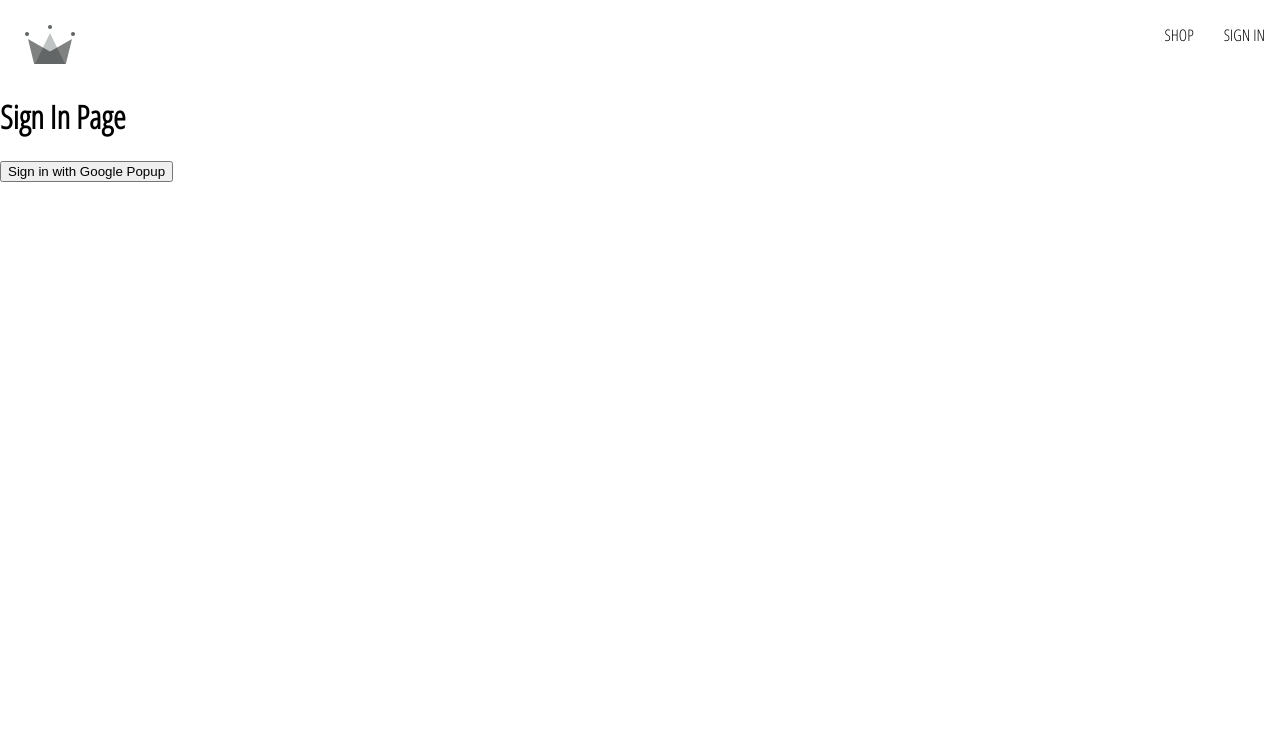
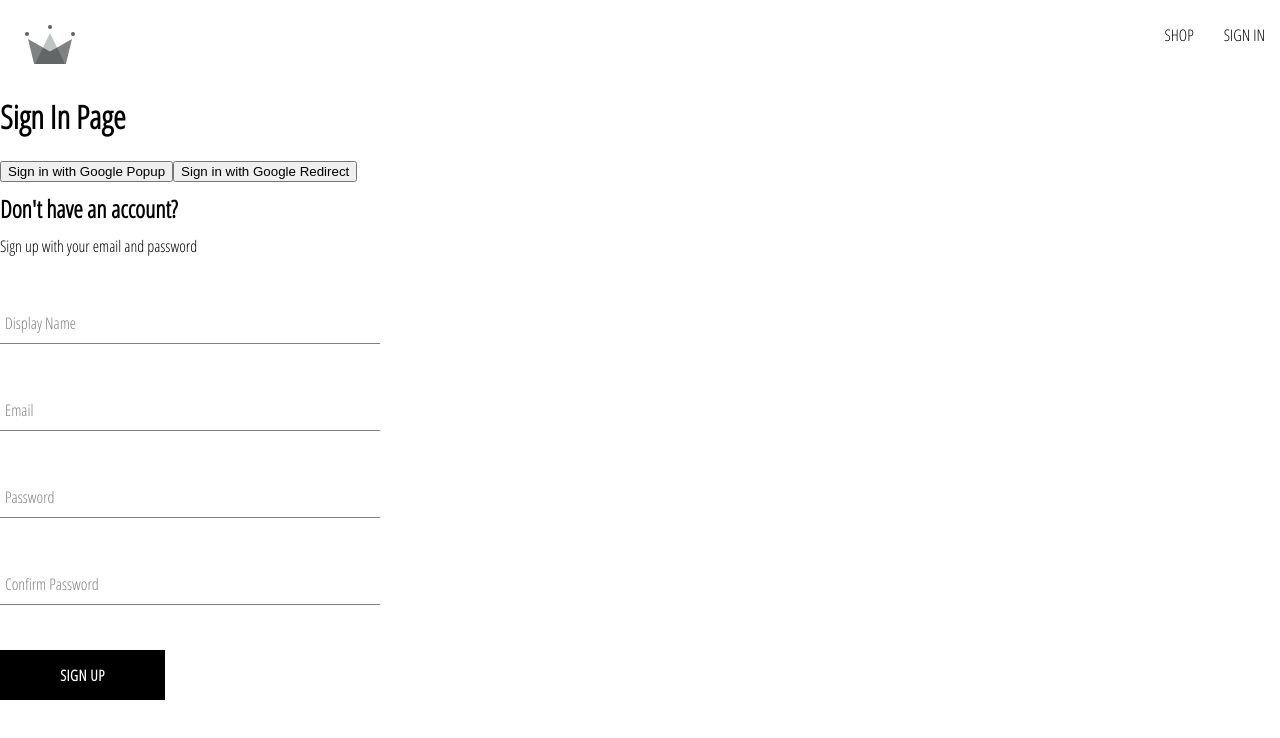
Before and after one commit to emrszr/crwn-clothing, a React (Create React App) app: page /sign-in in a window 1280 px wide. Shown: the top 738 px of the page. Built offline with nearby package versions, Linux system fonts and the light colour scheme.

Commit message:
created sign up component, the form input component, button component

```diff
--- /dev/null
+++ b/src/components/button/button.component.jsx
@@ -0,0 +1,16 @@
+import './button.styles.scss';
+const BUTTON_TYPES_CLASSES = {
+    google: 'google-sign-in',
+    inverted: 'inverted'
+}
+
+
+const Button =({ children, buttonType, ...otherProps }) => {
+    return (
+    <button className={`button-container ${BUTTON_TYPES_CLASSES[buttonType]}`} {...otherProps}>
+        {children}
+    </button>
+    );
+}
+
+export default Button;
--- /dev/null
+++ b/src/components/button/button.styles.scss
@@ -0,0 +1,46 @@
+.button-container {
+  min-width: 165px;
+  width: auto;
+  height: 50px;
+  letter-spacing: 0.5px;
+  line-height: 50px;
+  padding: 0 35px 0 35px;
+  font-size: 15px;
+  background-color: black;
+  color: white;
+  text-transform: uppercase;
+  font-family: 'Open Sans Condensed';
+  font-weight: bolder;
+  border: none;
+  cursor: pointer;
+  display: flex;
+  justify-content: center;
+
+  &:hover {
+    background-color: white;
+    color: black;
+    border: 1px solid black;
+  }
+
+  &.google-sign-in {
+    background-color: #4285f4;
+    color: white;
+
+    &:hover {
+      background-color: #357ae8;
+      border: none;
+    }
+  }
+
+  &.inverted {
+    background-color: white;
+    color: black;
+    border: 1px solid black;
+
+    &:hover {
+      background-color: black;
+      color: white;
+      border: none;
+    }
+  }
+}
--- /dev/null
+++ b/src/components/form-input/form-input.component.jsx
@@ -0,0 +1,16 @@
+import './form-input.styles.scss';
+
+const FormInput = ({ label, ...otherProps }) => {
+  return (
+    <div className="group">
+    <input className="form-input" {...otherProps} />
+      {label && (
+        <label className={`${otherProps.value.length ? "shrink" : ""} form-input-label`}>
+          {label} {otherProps.value}
+        </label>
+      )}
+    </div>
+  );
+};
+
+export default FormInput;
--- /dev/null
+++ b/src/components/form-input/form-input.styles.scss
@@ -0,0 +1,54 @@
+$sub-color: grey;
+$main-color: black;
+
+@mixin shrinkLabel {
+  top: -14px;
+  font-size: 12px;
+  color: $main-color;
+}
+
+.group {
+  position: relative;
+  margin: 45px 0;
+
+  .form-input {
+    background: none;
+    background-color: white;
+    color: $sub-color;
+    font-size: 18px;
+    padding: 10px 10px 10px 5px;
+    display: block;
+    width: 100%;
+    border: none;
+    border-radius: 0;
+    border-bottom: 1px solid $sub-color;
+    margin: 25px 0;
+
+    &:focus {
+      outline: none;
+    }
+
+    &:focus ~ .form-input-label {
+      @include shrinkLabel();
+    }
+  }
+
+  input[type='password'] {
+    letter-spacing: 0.3em;
+  }
+
+  .form-input-label {
+    color: $sub-color;
+    font-size: 16px;
+    font-weight: normal;
+    position: absolute;
+    pointer-events: none;
+    left: 5px;
+    top: 10px;
+    transition: 300ms ease all;
+
+    &.shrink {
+      @include shrinkLabel();
+    }
+  }
+}
--- /dev/null
+++ b/src/components/sign-up-form/sign-up-form.component.jsx
@@ -0,0 +1,104 @@
+import { useState } from "react";
+import {
+  createAuthUserWithEmailAndPassword,
+  createUserDocumentFromAuth,
+} from "../../routes/utils/firebase/firebase.utils";
+import FormInput from "../form-input/form-input.component";
+import './sign-up-form.styles.scss';
+import Button from '../button/button.component'
+
+const defaultFormFields = {
+  displayName: "",
+  email: "",
+  password: "",
+  confirmPassword: "",
+};
+const SignUpForm = () => {
+  const [formFields, setFormFields] = useState(defaultFormFields);
+  const { displayName, email, password, confirmPassword } = formFields;
+
+  console.log(formFields);
+
+  const resetFormFields = () => {
+    setFormFields(defaultFormFields);
+  };
+
+  const handleSubmit = async (event) => {
+    event.preventDefault();
+
+    if (password !== confirmPassword) {
+      alert("passwords does not match");
+      return;
+    }
+
+    try {
+      const { user } = await createAuthUserWithEmailAndPassword(
+        email,
+        password
+      );
+
+      await createUserDocumentFromAuth(user, { displayName });
+      resetFormFields();
+    } catch (error) {
+      if (error.code === "auth/email-already-in-use") {
+        alert("Cannot create user, email in use!");
+      }
+      console.log("user creation encountered an error", error);
+    }
+  };
+
+  const handleChange = (event) => {
+    const { name, value } = event.target;
+
+    setFormFields({ ...formFields, [name]: value });
+  };
+
+  return (
+    <div className="sign-up-container">
+    <h2>Don't have an account?</h2>
+      <span>Sign up with your email and password</span>
+      <form onSubmit={handleSubmit}>
+
+        <FormInput
+          label="Display Name"
+          type="text"
+          onChange={handleChange}
+          name="displayName"
+          value={displayName}
+          required
+        />
+
+        <FormInput
+          label="Email"
+          type="email"
+          onChange={handleChange}
+          name="email"
+          value={email}
+          required
+        />
+
+        <FormInput
+          label="Password"
+          type="password"
+          onChange={handleChange}
+          name="password"
+          value={password}
+          required
+        />
+
+        <FormInput
+          label="Confirm Password"
+          type="password"
+          onChange={handleChange}
+          name="confirmPassword"
+          value={confirmPassword}
+          required
+        />
+
+        <Button buttonType="" type="submit">Sign Up</Button>
+      </form>
+    </div>
+  );
+};
+
+export default SignUpForm;
--- /dev/null
+++ b/src/components/sign-up-form/sign-up-form.styles.scss
@@ -0,0 +1,8 @@
+.sign-up-container {
+    display: flex;
+    flex-direction: column;
+    width: 380px;
+    h2 {
+        margin: 10px 0;
+    }
+}
--- a/src/routes/sign-in/sign-in.component.jsx
+++ b/src/routes/sign-in/sign-in.component.jsx
@@ -1,18 +1,37 @@
-import { async } from '@firebase/util';
-import { signInWithGooglePopup, createUserDocumentFromAuth } from '../utils/firebase/firebase.utils';
+import { useEffect } from "react";
+import { getRedirectResult } from "firebase/auth";
+import {
+  auth,
+  signInWithGooglePopup,
+  signInWithGoogleRedirect,
+  createUserDocumentFromAuth,
+} from "../utils/firebase/firebase.utils";
+
+import SignUpForm from "../../components/sign-up-form/sign-up-form.component";
+
+const SignIn = () => {
+  useEffect(()=>{
+    async function getResponse(){
+        const response = await getRedirectResult(auth);
+        if (response) {
+            const userDocRef = await createUserDocumentFromAuth(response.user);
+        }
+    }
+    getResponse()
+  },[]);
 
 
-const SignIn = () =>{
   const logGoogleUser = async () => {
-        const {user} = await signInWithGooglePopup();
-        const userDocRef= await createUserDocumentFromAuth(user);
-    }
+    const { user } = await signInWithGooglePopup();
+    const userDocRef = await createUserDocumentFromAuth(user);
+  };
+
   return (
     <div>
       <h1>Sign In Page</h1>
-            <button onClick={logGoogleUser}>
-                Sign in with Google Popup
-            </button>
+      <button onClick={logGoogleUser}>Sign in with Google Popup</button>
+      <button onClick={signInWithGoogleRedirect}>Sign in with Google Redirect</button>
+      <SignUpForm />
     </div>
   );
 };
--- a/src/routes/utils/firebase/firebase.utils.js
+++ b/src/routes/utils/firebase/firebase.utils.js
@@ -1,10 +1,10 @@
-import { async } from "@firebase/util";
 import { initializeApp } from "firebase/app";
 import {
   getAuth,
   signInWithRedirect,
   signInWithPopup,
   GoogleAuthProvider,
+  createUserWithEmailAndPassword
 } from "firebase/auth";
 import { getFirestore, doc, getDoc, setDoc } from "firebase/firestore";
 const firebaseConfig = {
@@ -19,17 +19,19 @@
 // Initialize Firebase
 const firebaseApp = initializeApp(firebaseConfig);
 
-const provider = new GoogleAuthProvider();
+const googleProvider = new GoogleAuthProvider();
 
-provider.setCustomParameters({
+googleProvider.setCustomParameters({
   prompt: "select_account",
 });
 
 export const auth = getAuth();
-export const signInWithGooglePopup = () => signInWithPopup(auth, provider);
+export const signInWithGooglePopup = () => signInWithPopup(auth, googleProvider);
+export const signInWithGoogleRedirect = () => signInWithRedirect(auth, googleProvider);
 export const db = getFirestore();
 
-export const createUserDocumentFromAuth = async (userAuth) => {
+export const createUserDocumentFromAuth = async (userAuth, additionalInformation = {}) => {
+  if (!userAuth) return;
   const userDocRef = doc(db, "users", userAuth.uid);
 
   console.log(userDocRef);
@@ -42,9 +44,16 @@
     const createdAt = new Date();
 
     try {
-      await setDoc(userDocRef, { displayName, email, createdAt });
+      await setDoc(userDocRef, { displayName, email, createdAt, ...additionalInformation });
     } catch (error) {
       console.log("error creating the user", error.message);
     }
   }
+  return userDocRef;
 };
+
+export const createAuthUserWithEmailAndPassword = async (email, password)=> {
+  if ( !email || !password) return;
+
+  return await createUserWithEmailAndPassword(auth,email,password);
+}
```
Lines whose indentation alone changed are shown as unchanged.
